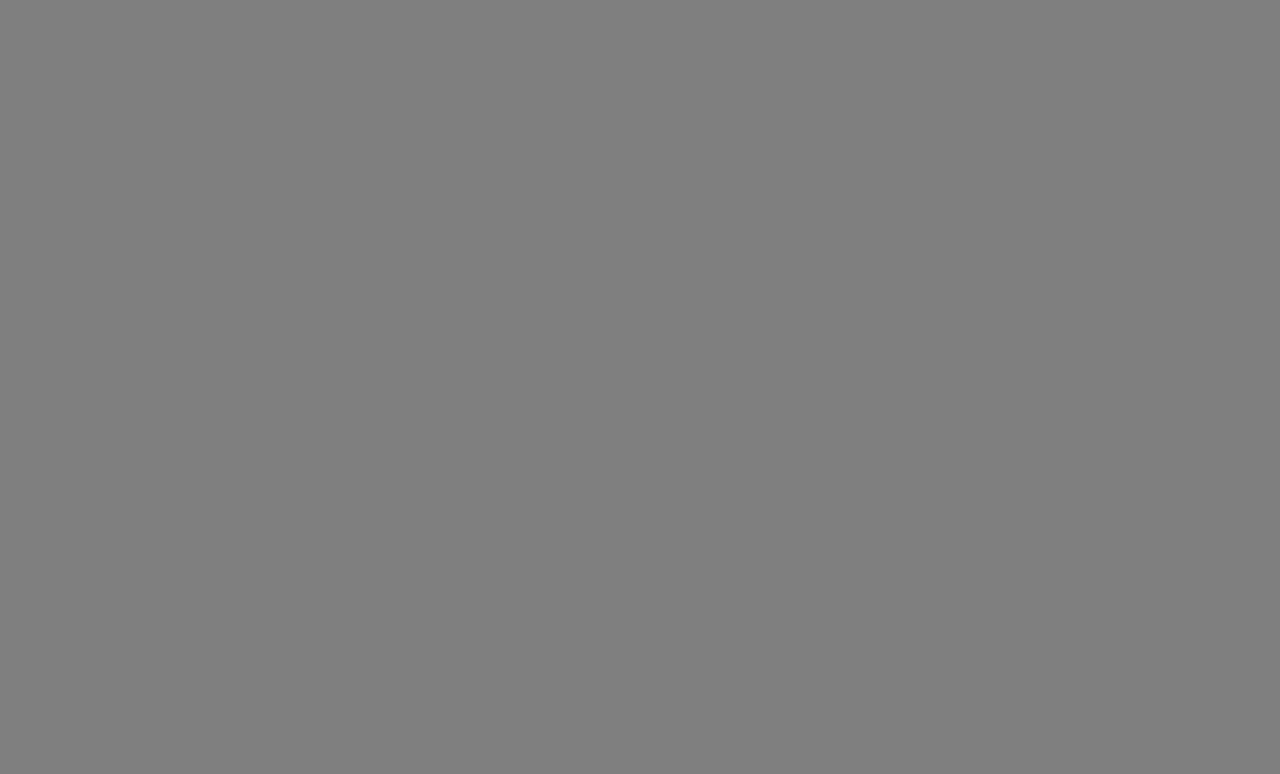
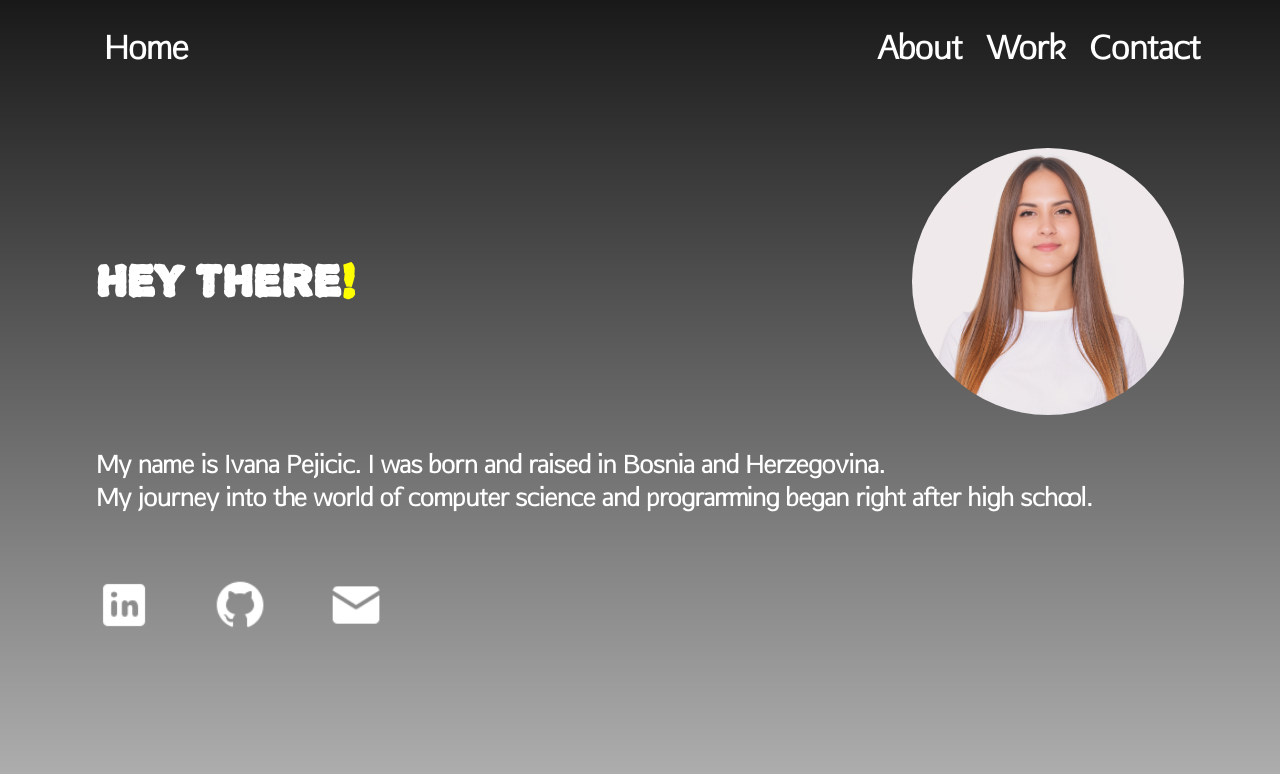
Before and after one commit to ivanapejicic/portfolio, a React (Create React App) app: page /about in a window 1280 px wide. Shown: the top 774 px of the page. Built offline with nearby package versions, Linux system fonts and the light colour scheme.

Commit message:
Add content to About page. Add some styling to it

```diff
--- a/src/App.scss
+++ b/src/App.scss
@@ -4,18 +4,3 @@
   font-family: 'Afta Sans Thin', sans-serif;
   box-sizing: border-box;
 }
-
-body {
-  position: relative;
-
-  &:before {
-      content: '';
-      position: fixed;
-      top: 0;
-      left: 0;
-      width: 100%;
-      height: 100%;
-      background: linear-gradient(rgba(0, 0, 0, 0.5), rgba(0, 0, 0, 0.5));
-      z-index: -1;
-  }
-}
--- a/src/assets/components/Header/Header.js
+++ b/src/assets/components/Header/Header.js
@@ -5,7 +5,7 @@ function Header() {
     return (
         <div className='header'>
             <div className='header__top'>
-                <Link className='link' to='#'>Home</Link>
+                <Link className='link' to='/'>Home</Link>
                 <nav className='header__top-right'>
                     <Link className='link' to='/about'>About</Link>
                     <Link className='link' to='#'>Work</Link>
--- a/src/assets/pages/About/About.js
+++ b/src/assets/pages/About/About.js
@@ -1,9 +1,22 @@
 import './About.scss';
+import Footer from '../../components/Footer/Footer';
+import Header from '../../components/Header/Header';
+import headshot from '../../images/headshot.png';
 
 function About() {
-    return(
-        <>
-        </>
+    return (
+        <div className='about'>
+            <Header />
+            <div className='about__main'>
+                <div className='about__main-top'>
+                    <h1 className='about__main-top__title'>Hey there</h1>
+                    <img className = 'about__main-top__image' src={headshot} alt="Ivana's headshot"></img>
+                </div>
+                <p className='about__main-text'>My name is Ivana Pejicic. I was born and raised in Bosnia and Herzegovina. </p>
+                <p className='about__main-text'>My journey into the world of computer science and programming began right after high school.</p>
+            </div>
+            <Footer />
+        </div>
     )
 }
 
--- a/src/assets/pages/About/About.scss
+++ b/src/assets/pages/About/About.scss
@@ -1,3 +1,48 @@
 @use '../../styles/mixin' as *;
 @use '../../styles/typography' as *;
 @use '../../styles/variables' as *;
+
+.about {
+    position: relative;
+
+    &__main{
+        color: white;
+        padding: 4rem 6rem;
+
+        &-top {
+            display: flex;
+            align-items:center;
+            justify-content: space-between;
+            padding-bottom: 2rem;
+
+            &__title {
+                font-size: 3rem;
+                font-family: 'Alpha Echo';
+                &::after {
+                    content: '!';
+                    color: yellow;
+                }
+            }
+            &__image {
+                border-radius: 50%;
+                width: 25%;
+
+            }
+        }
+        &-text{
+            font-size: 1.5rem;
+            font-weight: 600;
+        }
+    }
+}
+
+.about:before {
+    content: '';
+    position: fixed;
+    top: 0;
+    left: 0;
+    width: 100%;
+    height: 100%;
+    background: linear-gradient(rgba(0, 0, 0, 0.9), rgba(0, 0, 0, 0.3));
+    z-index: -1;
+}
--- a/src/assets/pages/Home/Home.js
+++ b/src/assets/pages/Home/Home.js
@@ -1,9 +1,6 @@
 import './Home.scss';
-import { Link } from 'react-router-dom';
 import Footer from '../../components/Footer/Footer';
 import Header from '../../components/Header/Header';
-
-import arrow_right from '../../images/arrow-right.png';
 
 function Home() {
 
@@ -14,9 +11,6 @@ function Home() {
                 <h1 className='main__name'>Ivana Pejicic</h1>
                 <h3 className='main__title'>Full-stack Developer</h3>
                 <h4 className='main__description'>Crafting high-performance, elegant web applications.</h4>
-                {/* <Link to="#">
-                    <img className='main__arrow' src={arrow_right} alt='arrow that takes to the next page'></img>
-                </Link> */}
             </div>
             <Footer />
         </div>
--- a/src/assets/styles/_typography.scss
+++ b/src/assets/styles/_typography.scss
@@ -3,3 +3,9 @@
     src:  url("../fonts/AftaSansThin-Regular.otf") format("truetype");
     font-weight: 400;
 }
+
+@font-face {
+    font-family: 'Alpha Echo';
+    src:  url("../fonts/alpha_echo.ttf") format("truetype");
+    font-weight: 300;
+}
```
Also changed, not shown: src/assets/fonts/alpha_echo.ttf (added), src/assets/images/headshot.png (added).
